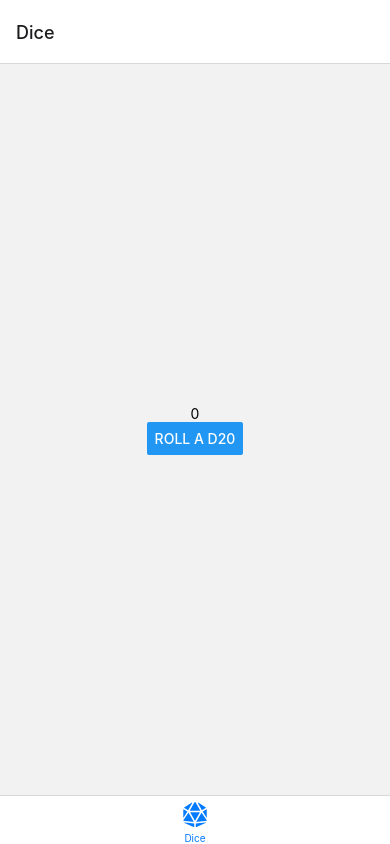
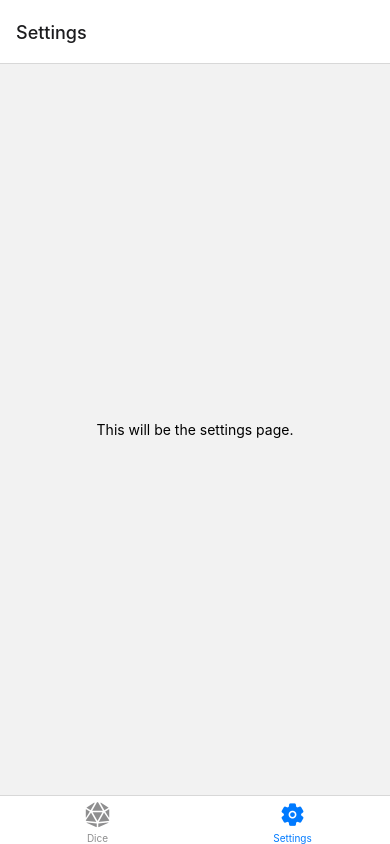
Before and after one commit to devinrbopp/dice_roller, a React Native app: screen /Settings in a window 390 px wide. Built offline with nearby package versions, Linux system fonts and the light colour scheme.

Commit message:
added mock settings page

```diff
--- a/App.tsx
+++ b/App.tsx
@@ -1,11 +1,12 @@
-import { StatusBar } from 'expo-status-bar';
-import { StyleSheet, Text, View } from 'react-native';
-import { createBottomTabNavigator } from '@react-navigation/bottom-tabs';
-import type { BottomTabNavigationOptions } from '@react-navigation/bottom-tabs';
-import { NavigationContainer } from '@react-navigation/native';
-import { FontAwesome5 } from '@expo/vector-icons';
-import Dice from './components/Dice';
+import { StatusBar } from 'expo-status-bar'
+import { StyleSheet, Text, View } from 'react-native'
+import { createBottomTabNavigator } from '@react-navigation/bottom-tabs'
+import type { BottomTabNavigationOptions } from '@react-navigation/bottom-tabs'
+import { NavigationContainer } from '@react-navigation/native'
+import { FontAwesome5, Ionicons } from '@expo/vector-icons'
 
+import Dice from './components/Dice'
+import Settings from './components/Settings'
 
 const Tab = createBottomTabNavigator()
 
@@ -18,9 +19,15 @@ const App = () => {
               return <FontAwesome5 name="dice-d20" color={color} size ={size} />
             }
           }} />
+          <Tab.Screen name="Settings" component={Settings} options={{
+            tabBarIcon: ({color, size}) => {
+              return <Ionicons name="ios-settings" color={color} size={size} />
+            }
+          }} />
         </Tab.Navigator>
+        <StatusBar />
       </NavigationContainer>
-  );
+  )
 }
 
 export default App
@@ -32,4 +39,4 @@ const styles = StyleSheet.create({
     alignItems: 'center',
     justifyContent: 'center',
   },
-});
+})
--- /dev/null
+++ b/components/Settings.tsx
@@ -0,0 +1,10 @@
+import { StyleSheet, Text, View, Button } from 'react-native'
+import { useState, useEffect } from 'react'
+
+export default function Settings () {
+    return (
+        <View style={{ flex: 1, justifyContent: 'center', alignItems: 'center' }}>
+            <Text>This will be the settings page.</Text>
+        </View>
+    )
+}
```
